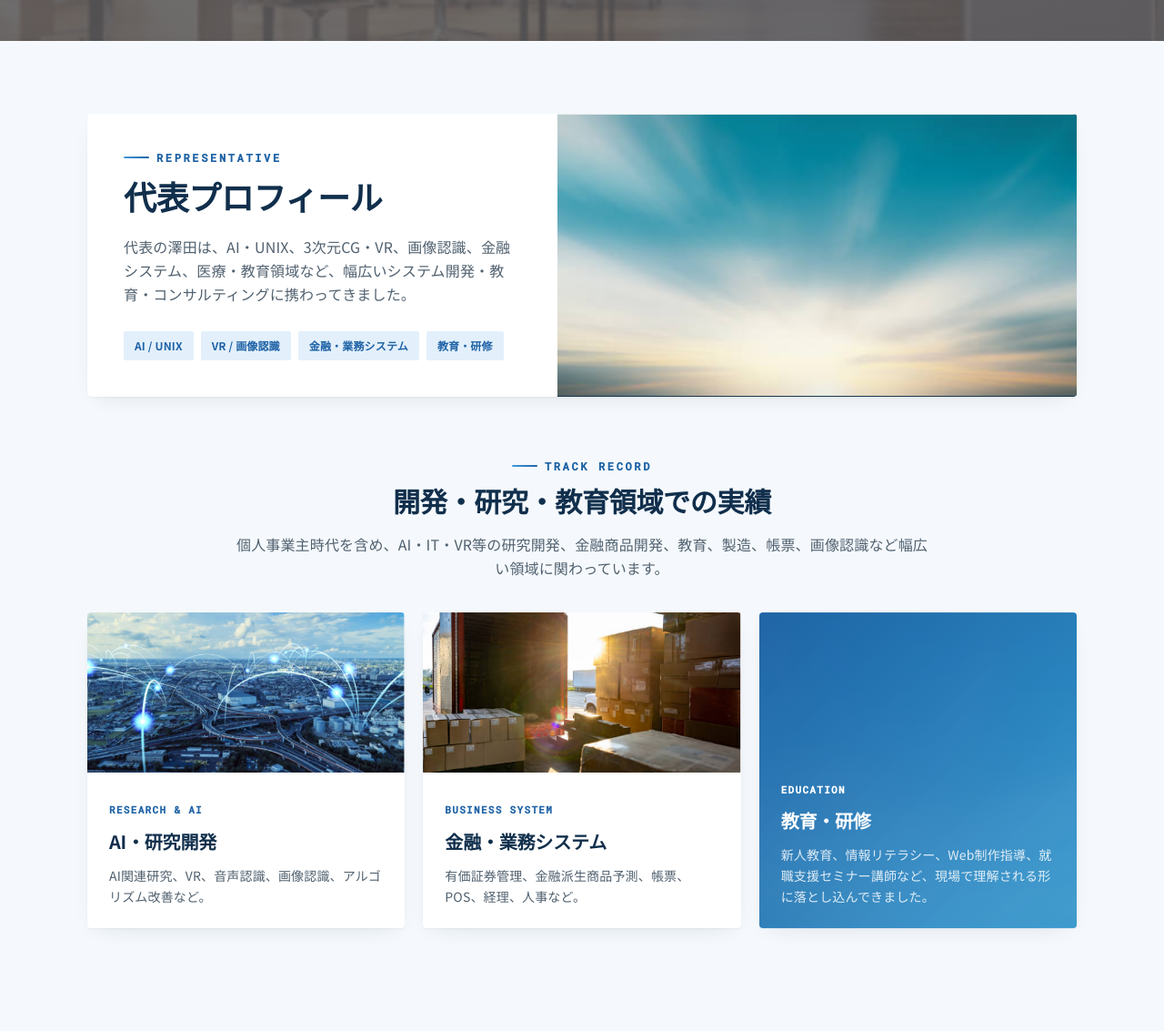
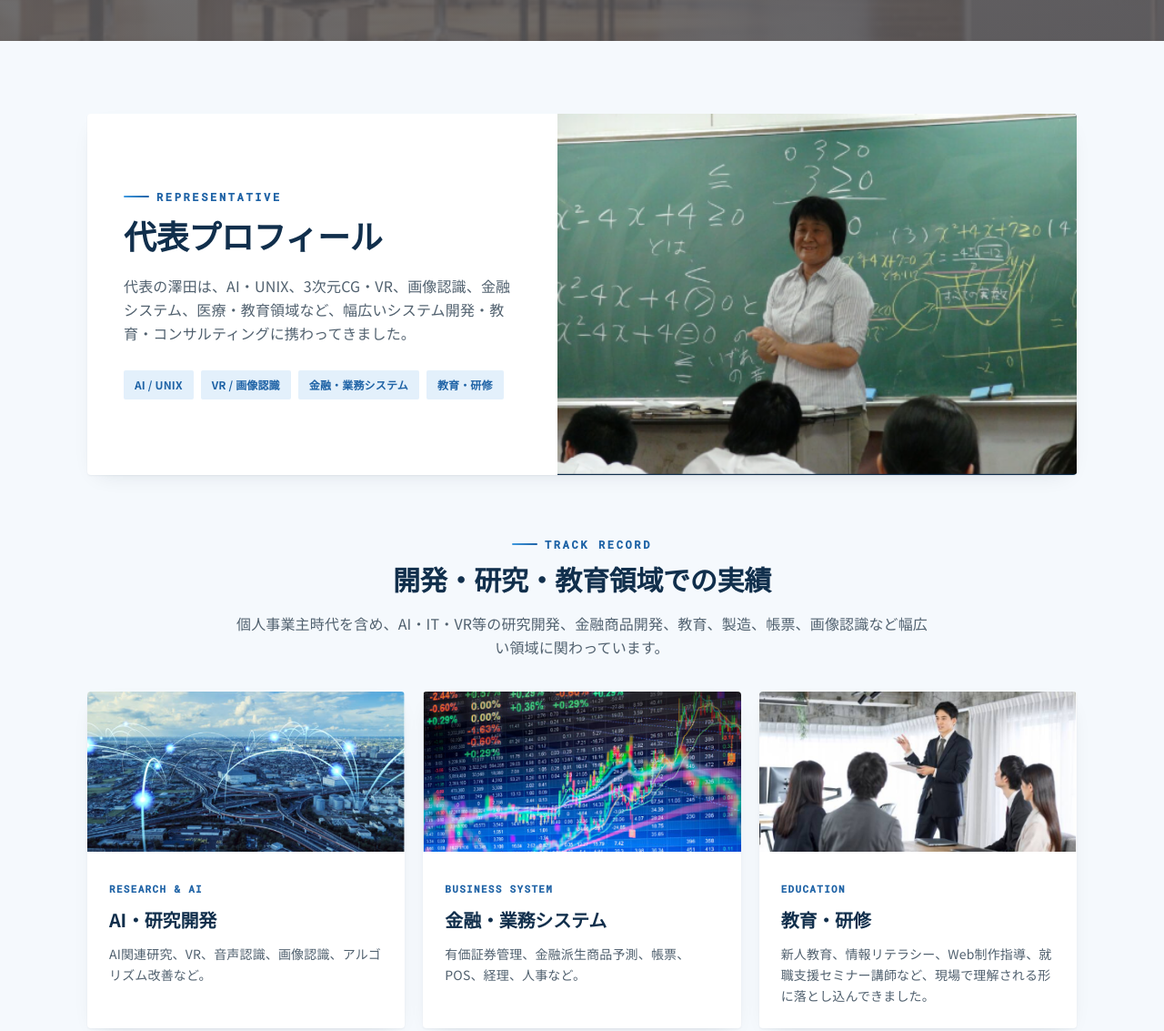
Before and after one commit to anetai-droid/algo-ai-website, a website built with Vite: page company.html in a window 1280 px wide. Shown: the part 1300-2433 px from the top of the page at 91% size. Built offline with nearby package versions, Linux system fonts and the light colour scheme.

Commit message:
Update company profile imagery

```diff
--- a/company.html
+++ b/company.html
@@ -82,7 +82,7 @@
               </div>
             </div>
             <div class="company-rep-visual">
-              <img src="/images/company-profile-light.png" alt="代表プロフィールの背景イメージ" />
+              <img src="/images/company-education.png" alt="黒板を使って講義を行う代表者のイメージ" />
             </div>
           </div>
 
@@ -102,14 +102,15 @@
               </div>
             </article>
             <article class="company-track-card">
-              <img src="/images/company-logistics.png" alt="業務システム開発の実績イメージ" />
+              <img src="/images/company-finance.png" alt="金融・業務システム開発の実績イメージ" />
               <div>
                 <span>Business System</span>
                 <h3>金融・業務システム</h3>
                 <p>有価証券管理、金融派生商品予測、帳票、POS、経理、人事など。</p>
               </div>
             </article>
-            <article class="company-track-card accent">
+            <article class="company-track-card">
+              <img src="/images/company-representative.png" alt="会議形式で行う教育・研修の実績イメージ" />
               <div>
                 <span>Education</span>
                 <h3>教育・研修</h3>
```
Also changed, not shown: public/images/company-education.png (added), public/images/company-finance.png (added), public/images/company-representative.png (added), src/images/company-education.png (added), src/images/company-finance.png (added), src/images/company-representative.png (added).
